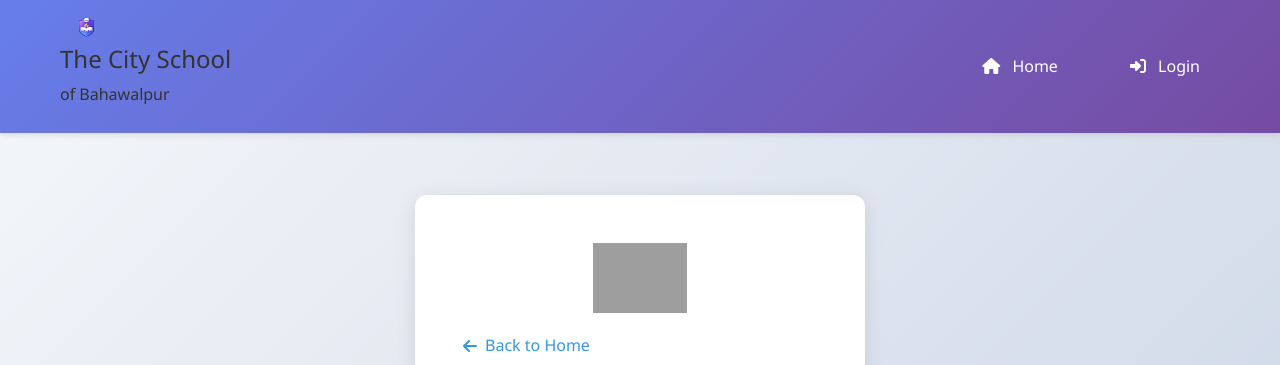
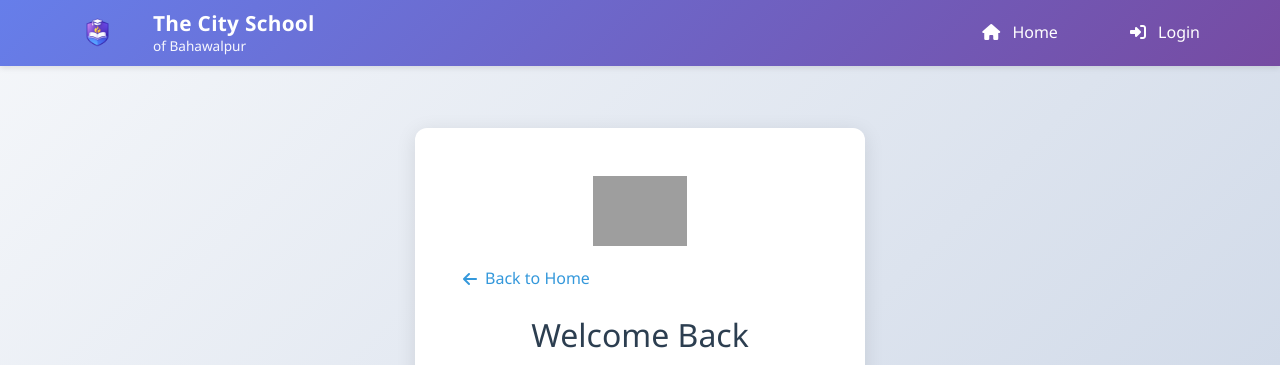
Before and after one commit to MuhammadMoueen/school-app, a Django app: page /login/?next=/panel/bulk/import/ in a window 1280 px wide. Shown: the top 365 px of the page. Run offline with Django 5.2, Linux system fonts and the light colour scheme; grey boxes are pictures that could not be loaded.

Commit message:
Update navbar: align logo to left, white title, profile icon to right

```diff
--- a/school_management/templates/shared/base.html
+++ b/school_management/templates/shared/base.html
@@ -30,43 +30,53 @@
         /* Professional Navbar - Compact Design */
         .top-navbar {
             background: linear-gradient(135deg, #667eea 0%, #764ba2 100%);
-            padding: 10px 0;
+            padding: 8px 0;
             box-shadow: 0 2px 6px rgba(0,0,0,0.1);
         }
 
-        .navbar-container {
+        .top-navbar .container {
+            max-width: 1200px;
             display: flex;
             justify-content: space-between;
             align-items: center;
-            max-width: 1200px;
-            margin: 0 auto;
-            padding: 0 20px;
         }
 
-        .navbar-left {
+        .school-brand {
             display: flex;
             align-items: center;
-            gap: 12px;
+            gap: 10px;
+            padding: 0;
         }
 
-        .navbar-logo {
-            height: 35px;
+        .school-brand .navbar-logo {
+            height: 50px;
             width: auto;
             object-fit: contain;
         }
 
-        .site-title {
-            color: white;
+        .school-brand h1 {
+            color: white !important;
             font-size: 1.3rem;
             font-weight: 700;
             margin: 0;
+            margin-bottom: 2px;
             letter-spacing: 0.3px;
-            white-space: nowrap;
         }
 
-        .navbar-right {
-            display: flex;
-            align-items: center;
+        .school-brand p {
+            color: white !important;
+            font-size: 0.85rem;
+            font-weight: 500;
+            margin: 0;
+            opacity: 0.95;
+        }
+
+        .school-brand div {
+            line-height: 1.2;
+        }
+
+        .navbar-collapse {
+            flex-grow: 0;
         }
 
         .navbar-nav .nav-link {
@@ -112,14 +122,14 @@
         /* Profile Icon Styles */
         .profile-section {
             position: relative;
-            margin-left: 20px;
+            margin-left: 15px;
         }
 
         .profile-icon-circle {
-            width: 45px;
-            height: 45px;
+            width: 42px;
+            height: 42px;
             border-radius: 50%;
-            border: 2px solid rgba(255,255,255,0.6);
+            border: 2px solid white;
             cursor: pointer;
             transition: all 0.3s;
             object-fit: cover;
@@ -128,7 +138,7 @@
             align-items: center;
             justify-content: center;
             color: white;
-            font-size: 1.5rem;
+            font-size: 1.4rem;
         }
 
         .profile-icon-circle:hover {
```
